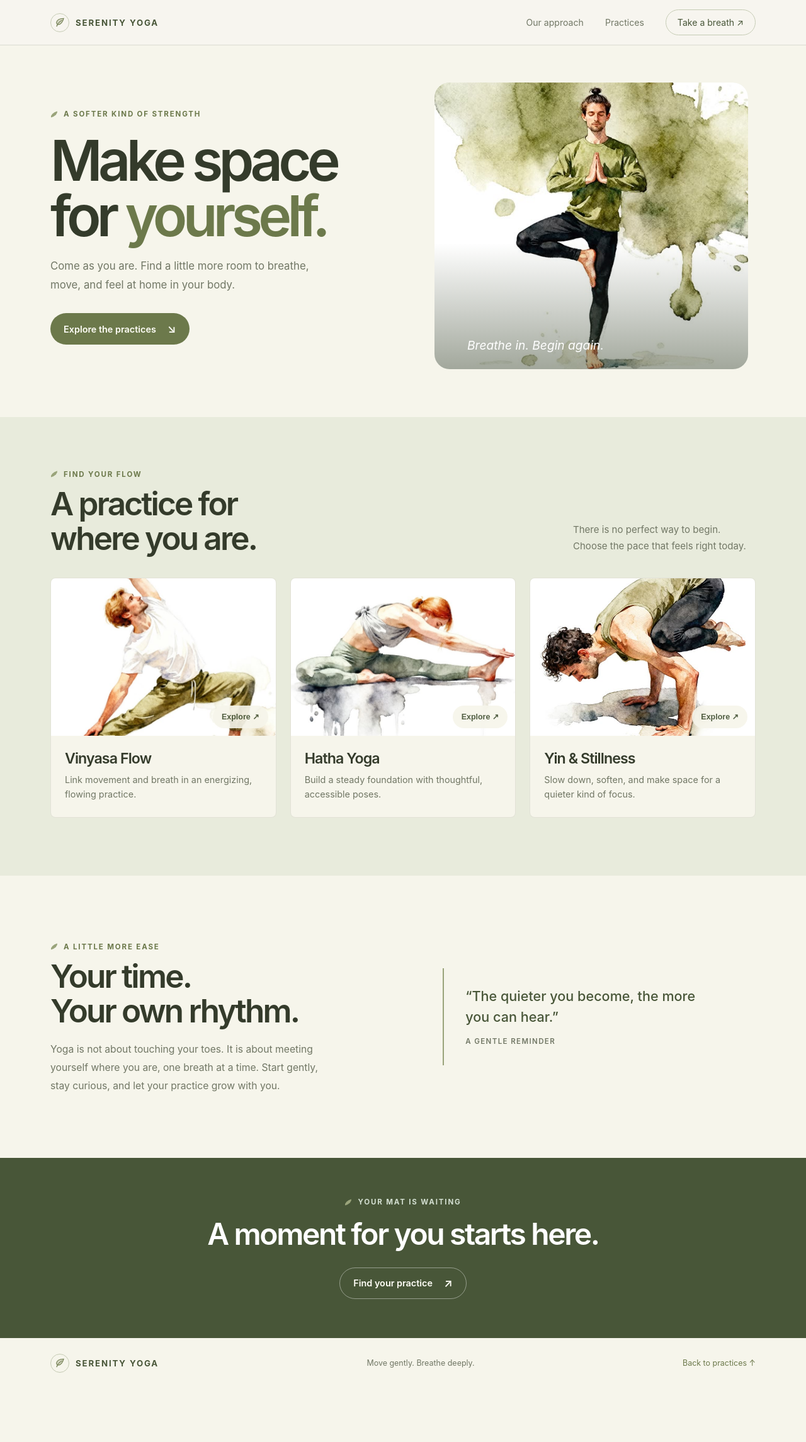
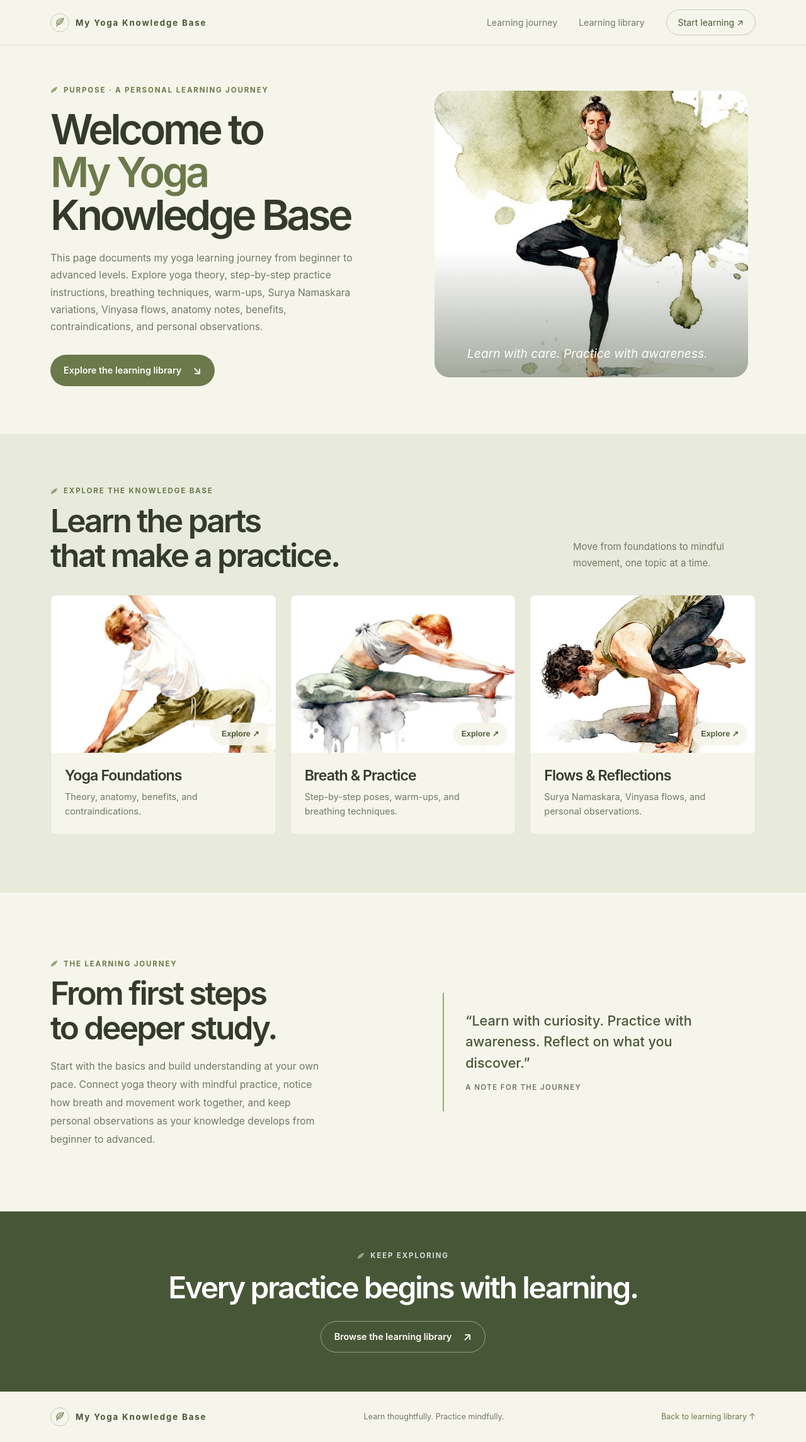
Before and after one commit to veejaync/myyoga-knowledge-base, a plain HTML site: page index.html in a window 1280 px wide. Shown: the whole page at 63% size. Before the commit the page ends 2204 px from the top, so only its background shows below. Drawn offline with Linux system fonts and the light colour scheme.

Commit message:
welcome page content updated

```diff
--- a/index.html
+++ b/index.html
@@ -4,8 +4,8 @@
   <meta charset="UTF-8">
   <meta name="viewport" content="width=device-width, initial-scale=1">
   <meta name="theme-color" content="#f6f5eb">
-  <meta name="description" content="Explore gentle, grounding yoga practices for strength, balance, and a little more calm in your day.">
-  <title>Serenity Yoga — Make space for yourself</title>
+  <meta name="description" content="Explore My Yoga Knowledge Base: a personal yoga learning journey from beginner to advanced, with theory, practice, breathwork, flows, anatomy, and reflections.">
+  <title>Welcome to My Yoga Knowledge Base</title>
   <style>
     :root {
       color-scheme: light;
@@ -58,7 +58,7 @@
       justify-content: space-between;
       padding-inline: max(24px, calc((100% - 1120px) / 2));
       border-bottom: 1px solid var(--line);
-      background: rgba(247, 245, 239, .88);
+      background: rgba(246, 245, 235, .9);
       backdrop-filter: blur(18px);
     }
 
@@ -151,13 +151,13 @@
     }
 
     .hero h1 {
-      max-width: 520px;
+      max-width: 620px;
       margin: 22px 0 20px;
       font-family: var(--serif);
-      font-size: clamp(3.4rem, 7vw, 6rem);
+      font-size: clamp(2.8rem, 5.2vw, 4.4rem);
       font-weight: 600;
-      letter-spacing: -.075em;
-      line-height: .98;
+      letter-spacing: -.065em;
+      line-height: 1.02;
     }
 
     .hero h1 em {
@@ -167,11 +167,11 @@
     }
 
     .hero-copy {
-      max-width: 415px;
+      max-width: 500px;
       margin-bottom: 30px;
       color: var(--muted);
-      font-size: 1.05rem;
-      line-height: 1.8;
+      font-size: .98rem;
+      line-height: 1.75;
     }
 
     .button {
@@ -355,7 +355,7 @@
       align-items: center;
       padding-inline: 14px;
       border-radius: 99px;
-      background: rgba(246, 245, 235, .96);
+      background: rgba(246, 245, 235, .97);
       color: var(--green-dark);
       content: "Explore  ↗";
       font-size: .78rem;
@@ -713,8 +713,8 @@
       }
 
       .hero h1 {
-        max-width: 500px;
-        font-size: clamp(3.3rem, 12vw, 4.6rem);
+        max-width: 560px;
+        font-size: clamp(2.6rem, 10.5vw, 4rem);
       }
 
       .hero-visual {
@@ -874,32 +874,32 @@
 </head>
 <body>
   <header class="site-header wrap">
-    <a class="brand" href="#" aria-label="Serenity Yoga home">
+    <a class="brand" href="#" aria-label="My Yoga Knowledge Base home">
       <span class="brand-mark" aria-hidden="true">
         <svg viewBox="0 0 24 24"><path d="M19.8 3.2C11.3 3.5 5.2 6.2 4.1 11.6c-.6 2.8 1.3 5.1 4 5.1 5.2 0 9.9-6.1 11.7-13.5ZM4.3 20.8c1.9-6.2 5.6-10.1 11.5-13.5" fill="none" stroke="currentColor" stroke-linecap="round" stroke-width="1.7"/><path d="M19.8 3.2C11.3 3.5 5.2 6.2 4.1 11.6c-.6 2.8 1.3 5.1 4 5.1 5.2 0 9.9-6.1 11.7-13.5Z" fill="#9aa47b" fill-opacity=".35" stroke="none"/></svg>
       </span>
-      <span>SERENITY YOGA</span>
+      <span>My Yoga Knowledge Base</span>
     </a>
     <nav class="site-nav" aria-label="Main navigation">
-      <a href="#about">Our approach</a>
-      <a href="#practice">Practices</a>
-      <a class="nav-cta" href="#begin">Take a breath <span aria-hidden="true">↗</span></a>
+      <a href="#about">Learning journey</a>
+      <a href="#practice">Learning library</a>
+      <a class="nav-cta" href="#begin">Start learning <span aria-hidden="true">↗</span></a>
     </nav>
   </header>
 
   <main>
     <section class="hero wrap" aria-labelledby="hero-title">
       <div>
-        <span class="eyebrow">A softer kind of strength</span>
-        <h1 id="hero-title">Make space<br>for <em>yourself.</em></h1>
-        <p class="hero-copy">Come as you are. Find a little more room to breathe, move, and feel at home in your body.</p>
-        <a class="button" href="#practice">Explore the practices <span aria-hidden="true">↘</span></a>
+        <span class="eyebrow">Purpose · A personal learning journey</span>
+        <h1 id="hero-title">Welcome to<br><em>My Yoga</em><br>Knowledge Base</h1>
+        <p class="hero-copy">This page documents my yoga learning journey from beginner to advanced levels. Explore yoga theory, step-by-step practice instructions, breathing techniques, warm-ups, Surya Namaskara variations, Vinyasa flows, anatomy notes, benefits, contraindications, and personal observations.</p>
+        <a class="button" href="#practice">Explore the learning library <span aria-hidden="true">↘</span></a>
       </div>
       <div class="hero-visual" aria-label="A quiet moment for mindful movement">
         <div class="hero-photo">
           <img src="images/hero-yoga-illustration.jpg" alt="Illustration of a seated yoga pose surrounded by olive leaves">
           <span class="photo-wash" aria-hidden="true"></span>
-          <span class="photo-note">Breathe in. Begin again.</span>
+          <span class="photo-note">Learn with care. Practice with awareness.</span>
         </div>
       </div>
     </section>
@@ -908,54 +908,54 @@
       <div class="wrap">
         <div class="section-heading">
           <div>
-            <span class="eyebrow">Find your flow</span>
-            <h2 id="practice-title">A practice for<br>where you are.</h2>
+            <span class="eyebrow">Explore the knowledge base</span>
+            <h2 id="practice-title">Learn the parts<br>that make a practice.</h2>
           </div>
-          <p>There is no perfect way to begin. Choose the pace that feels right today.</p>
+          <p>Move from foundations to mindful movement, one topic at a time.</p>
         </div>
         <div class="practice-grid">
-          <article class="practice-card" data-detail="Vinyasa links each movement with the breath, creating a flowing sequence. Move at a pace that feels steady for you, and pause whenever you need.">
+          <article class="practice-card" data-detail="Begin with yoga's guiding ideas and the body's foundations. Explore key concepts, basic anatomy, potential benefits, and contraindications. Use these notes as learning prompts, not as a substitute for personalized medical advice.">
             <div class="practice-image">
-              <button class="practice-select" type="button" aria-label="Explore Vinyasa Flow" aria-controls="practice-reader" aria-expanded="false">
+              <button class="practice-select" type="button" aria-label="Explore Yoga Foundations" aria-controls="practice-reader" aria-expanded="false">
                 <img src="images/vinyasa-flow.jpg" alt="" loading="lazy">
               </button>
             </div>
             <div class="practice-text">
-              <h3>Vinyasa Flow</h3>
-              <p>Link movement and breath in an energizing, flowing practice.</p>
+              <h3>Yoga Foundations</h3>
+              <p>Theory, anatomy, benefits, and contraindications.</p>
             </div>
           </article>
-          <article class="practice-card" data-detail="Hatha is a steady way to explore foundational postures and alignment. Take your time setting up each pose, and let comfort guide your range of movement.">
+          <article class="practice-card" data-detail="Build a thoughtful personal practice with clear, step-by-step pose instructions. Learn warm-ups, breathing techniques, alignment cues, and ways to adapt or pause when something does not feel right.">
             <div class="practice-image">
-              <button class="practice-select" type="button" aria-label="Explore Hatha Yoga" aria-controls="practice-reader" aria-expanded="false">
+              <button class="practice-select" type="button" aria-label="Explore Breath and Practice" aria-controls="practice-reader" aria-expanded="false">
                 <img src="images/hatha-yoga.jpg" alt="" loading="lazy">
               </button>
             </div>
             <div class="practice-text">
-              <h3>Hatha Yoga</h3>
-              <p>Build a steady foundation with thoughtful, accessible poses.</p>
+              <h3>Breath &amp; Practice</h3>
+              <p>Step-by-step poses, warm-ups, and breathing techniques.</p>
             </div>
           </article>
-          <article class="practice-card" data-detail="Yin is a slower practice with relaxed, longer-held stretches. Use support such as a cushion, and ease out of any position that feels painful or uncomfortable.">
+          <article class="practice-card" data-detail="Explore Surya Namaskara variations and Vinyasa flows as linked sequences of movement and breath. Record what you notice in your practice, questions to revisit, and personal observations as your understanding grows.">
             <div class="practice-image">
-              <button class="practice-select" type="button" aria-label="Explore Yin and Stillness" aria-controls="practice-reader" aria-expanded="false">
+              <button class="practice-select" type="button" aria-label="Explore Flows and Reflections" aria-controls="practice-reader" aria-expanded="false">
                 <img src="images/yin-stillness.jpg" alt="" loading="lazy">
               </button>
             </div>
             <div class="practice-text">
-              <h3>Yin &amp; Stillness</h3>
-              <p>Slow down, soften, and make space for a quieter kind of focus.</p>
+              <h3>Flows &amp; Reflections</h3>
+              <p>Surya Namaskara, Vinyasa flows, and personal observations.</p>
             </div>
           </article>
         </div>
-        <section class="practice-reader" id="practice-reader" aria-label="Practice details" aria-live="polite" hidden>
+        <section class="practice-reader" id="practice-reader" aria-label="Learning topic details" aria-live="polite" hidden>
           <header class="reader-header">
             <img class="reader-thumb" src="" alt="" aria-hidden="true">
             <div class="reader-heading">
-              <p class="reader-count">Practice 1 of 3</p>
+              <p class="reader-count">Topic 1 of 3</p>
               <h3 class="reader-title"></h3>
             </div>
-            <button class="reader-close" type="button">All practices</button>
+            <button class="reader-close" type="button">All topics</button>
             <div class="reader-progress" aria-hidden="true"><span></span></div>
           </header>
           <div class="reader-content">
@@ -965,7 +965,7 @@
             <p class="reader-note"><strong>A gentle note</strong><span class="reader-detail"></span></p>
             <div class="reader-controls">
               <button class="reader-nav-button previous" type="button">← Previous</button>
-              <button class="reader-nav-button next" type="button">Next practice →</button>
+              <button class="reader-nav-button next" type="button">Next topic →</button>
             </div>
           </div>
         </section>
@@ -974,32 +974,32 @@
 
     <section class="about wrap" id="about" aria-labelledby="about-title">
       <div>
-        <span class="eyebrow">A little more ease</span>
-        <h2 id="about-title">Your time.<br>Your own rhythm.</h2>
-        <p class="about-copy">Yoga is not about touching your toes. It is about meeting yourself where you are, one breath at a time. Start gently, stay curious, and let your practice grow with you.</p>
+        <span class="eyebrow">The learning journey</span>
+        <h2 id="about-title">From first steps<br>to deeper study.</h2>
+        <p class="about-copy">Start with the basics and build understanding at your own pace. Connect yoga theory with mindful practice, notice how breath and movement work together, and keep personal observations as your knowledge develops from beginner to advanced.</p>
       </div>
       <blockquote class="about-note">
-        “The quieter you become, the more you can hear.”
-        <span>A gentle reminder</span>
+        “Learn with curiosity. Practice with awareness. Reflect on what you discover.”
+        <span>A note for the journey</span>
       </blockquote>
     </section>
 
     <section class="closing" id="begin" aria-labelledby="closing-title">
-      <span class="eyebrow">Your mat is waiting</span>
-      <h2 id="closing-title">A moment for you starts here.</h2>
-      <a class="button" href="#practice">Find your practice <span aria-hidden="true">↗</span></a>
+      <span class="eyebrow">Keep exploring</span>
+      <h2 id="closing-title">Every practice begins with learning.</h2>
+      <a class="button" href="#practice">Browse the learning library <span aria-hidden="true">↗</span></a>
     </section>
   </main>
 
   <footer class="site-footer wrap">
-    <a class="brand" href="#" aria-label="Serenity Yoga home">
+    <a class="brand" href="#" aria-label="My Yoga Knowledge Base home">
       <span class="brand-mark" aria-hidden="true">
         <svg viewBox="0 0 24 24"><path d="M19.8 3.2C11.3 3.5 5.2 6.2 4.1 11.6c-.6 2.8 1.3 5.1 4 5.1 5.2 0 9.9-6.1 11.7-13.5ZM4.3 20.8c1.9-6.2 5.6-10.1 11.5-13.5" fill="none" stroke="currentColor" stroke-linecap="round" stroke-width="1.7"/><path d="M19.8 3.2C11.3 3.5 5.2 6.2 4.1 11.6c-.6 2.8 1.3 5.1 4 5.1 5.2 0 9.9-6.1 11.7-13.5Z" fill="#9aa47b" fill-opacity=".35" stroke="none"/></svg>
       </span>
-      <span>SERENITY YOGA</span>
+      <span>My Yoga Knowledge Base</span>
     </a>
-    <p>Move gently. Breathe deeply.</p>
-    <a class="footer-link" href="#practice">Back to practices ↑</a>
+    <p>Learn thoughtfully. Practice mindfully.</p>
+    <a class="footer-link" href="#practice">Back to learning library ↑</a>
   </footer>
   <script>
     const practicesSection = document.querySelector(".practices");
@@ -1031,14 +1031,14 @@
       readerThumb.classList.remove("is-changing");
       void readerThumb.offsetWidth;
       readerThumb.classList.add("is-changing");
-      readerCount.textContent = `Practice ${index + 1} of ${practiceCards.length}`;
+      readerCount.textContent = `Topic ${index + 1} of ${practiceCards.length}`;
       readerProgress.style.width = `${((index + 1) / practiceCards.length) * 100}%`;
       readerTitle.textContent = title;
       readerContentTitle.textContent = title;
       readerDescription.textContent = description;
       readerDetail.textContent = card.dataset.detail;
       previousPractice.disabled = index === 0;
-      nextPractice.textContent = index === practiceCards.length - 1 ? "Finish →" : "Next practice →";
+      nextPractice.textContent = index === practiceCards.length - 1 ? "Finish →" : "Next topic →";
       practiceButtons.forEach((button, buttonIndex) => {
         button.setAttribute("aria-expanded", String(buttonIndex === index));
       });
```
